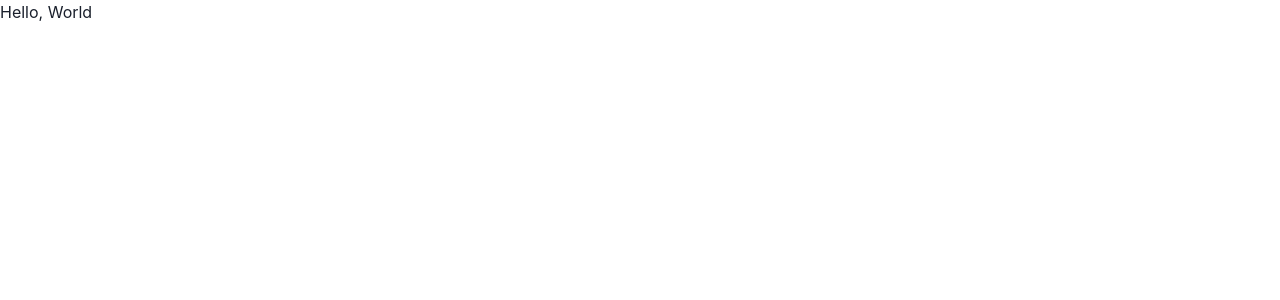
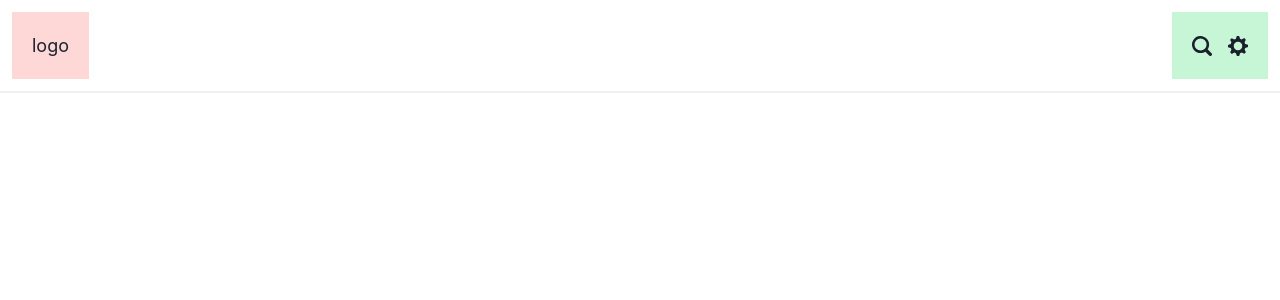
Before and after one commit to marlalain/relay-crud, a Next.js app: page / in a window 1280 px wide. Shown: the top 300 px of the page. Built offline with nearby package versions, Linux system fonts and the light colour scheme.

Commit message:
feat: adds basic navbar

```diff
--- /dev/null
+++ b/src/components/navbar.tsx
@@ -0,0 +1,22 @@
+import {Flex, Link, Spacer} from "@chakra-ui/react";
+import {NextComponentType} from "next";
+import {Search2Icon, SettingsIcon} from "@chakra-ui/icons";
+
+const Navbar: NextComponentType = () => {
+	return <Flex p={3} border='0px' borderBottom='2px' borderBottomColor='blackAlpha.100'>
+		<Link p={5} bg='red.100' fontSize={18}>
+			logo
+		</Link>
+
+		<Spacer/>
+
+		<Flex p={5} bg='green.100'>
+			<Link>
+				<Search2Icon w={5} h={5}/>
+				<SettingsIcon ml={4} w={5} h={5}/>
+			</Link>
+		</Flex>
+	</Flex>
+}
+
+export default Navbar;
--- a/src/pages/index.tsx
+++ b/src/pages/index.tsx
@@ -1,15 +1,12 @@
 import type {NextPage} from "next";
 import Header from "./header";
+import Navbar from "../components/navbar";
 
 const Home: NextPage = () => {
 	return (
 		<>
 			<Header/>
-			<div>
-				<h1>
-					Hello, World
-				</h1>
-			</div>
+			<Navbar/>
 		</>
 	);
 };
```
